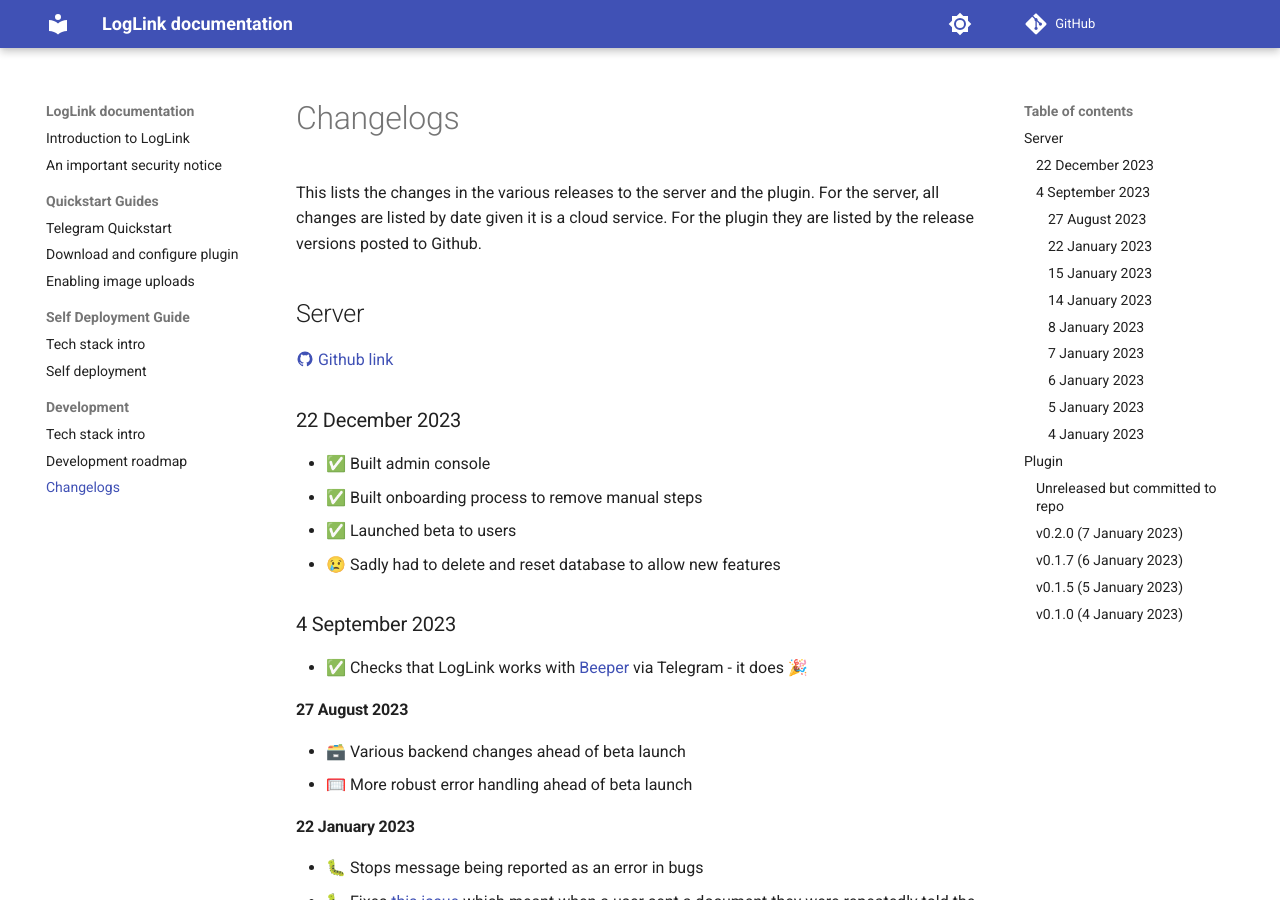
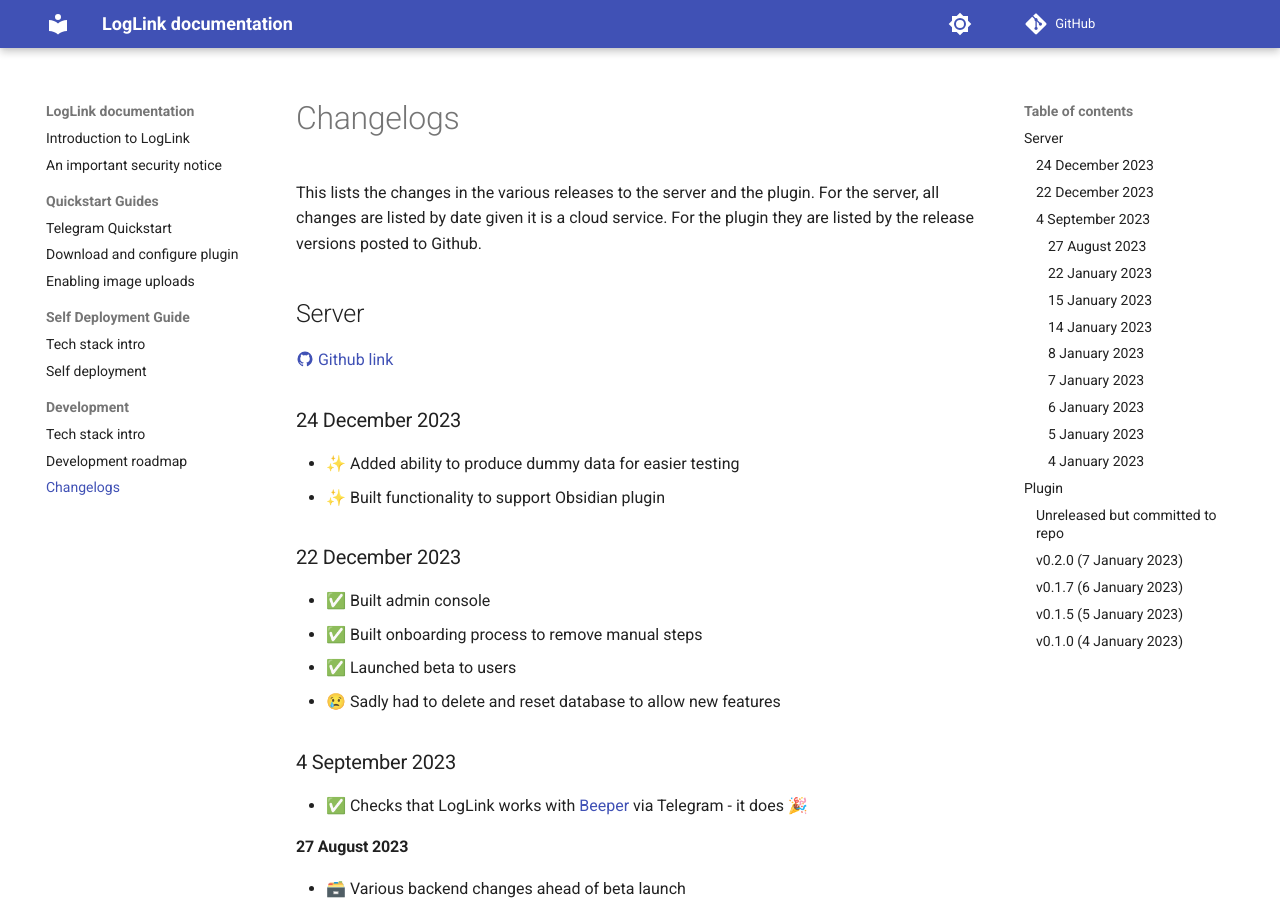
Before and after one commit to hankhank10/loglink-docs, an MkDocs documentation site: the page built from docs/changelog.md, in a window 1280 px wide and 900 px high. Built offline with MkDocs 1.6.1 and Material for MkDocs 9.7.7, drawn with Linux system fonts in a browser that asks for light colours; comment, search, counter and statistics services are not loaded.

Commit message:
Update changelog.md

```diff
--- a/docs/changelog.md
+++ b/docs/changelog.md
@@ -5,6 +5,10 @@
 ## Server
 
 [:material-github: Github link](https://github.com/hankhank10/logseq-server)
+
+### 24 December 2023
+- ✨ Added ability to produce dummy data for easier testing
+- ✨ Built functionality to support Obsidian plugin
 
 ### 22 December 2023
 - ✅ Built admin console
```
